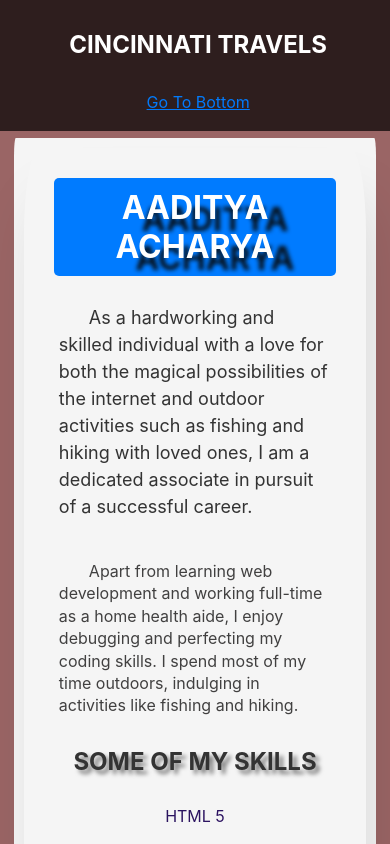
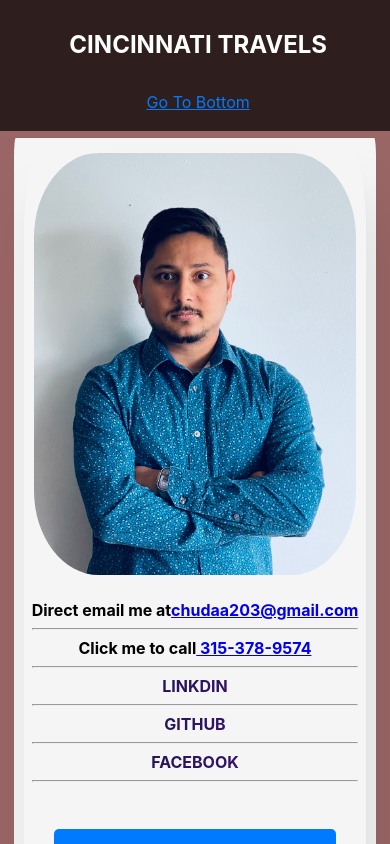
Before and after one commit to BenjaminMcQueen/capstone, a React (Create React App) app: page /AboutUs in a window 390 px wide. Shown: the top 844 px of the page. Built offline with nearby package versions, Linux system fonts and the light colour scheme; some icons are missing.

Commit message:
Light adjustments

```diff
--- a/src/components/Map.js
+++ b/src/components/Map.js
@@ -17,7 +17,7 @@ const Map = () => {
       container._leaflet_id = null;
     }
     // initializing the map
-    var map = L.map("map").setView([39.1031, -84.512], 10);
+    var map = L.map("map", {dragging: true}).setView([39.1031, -84.512], 10);
     // Adding a title to the map views
     L.tileLayer("https://{s}.tile.openstreetmap.org/{z}/{x}/{y}.png", {
       attribution:
--- a/src/components/css/aboutus.css
+++ b/src/components/css/aboutus.css
@@ -7,16 +7,19 @@
     padding: 5px;
     box-shadow: 10px 50px 60px rgba(0, 0, 0, 0.1);
     border-radius: 5%;
+    margin-bottom: 100px;
   }
 
   .image-container {
     flex: 1;
     padding: 5px;
+    align-self: flex-start;
   }
 
   .image-container img {
     max-width: 100%;
     border-radius: 20%;
+    max-height: 50vh;
   }
 
   .content {
@@ -75,13 +78,14 @@
 
   @media (max-width: 768px) {
     .container {
-      flex-direction: column;
+      flex-direction: column-reverse;
       text-align: center;
     }
 
     .image-container {
       order: 2;
       padding: 0;
+      align-self: center;
     }
 
     .content {
```
